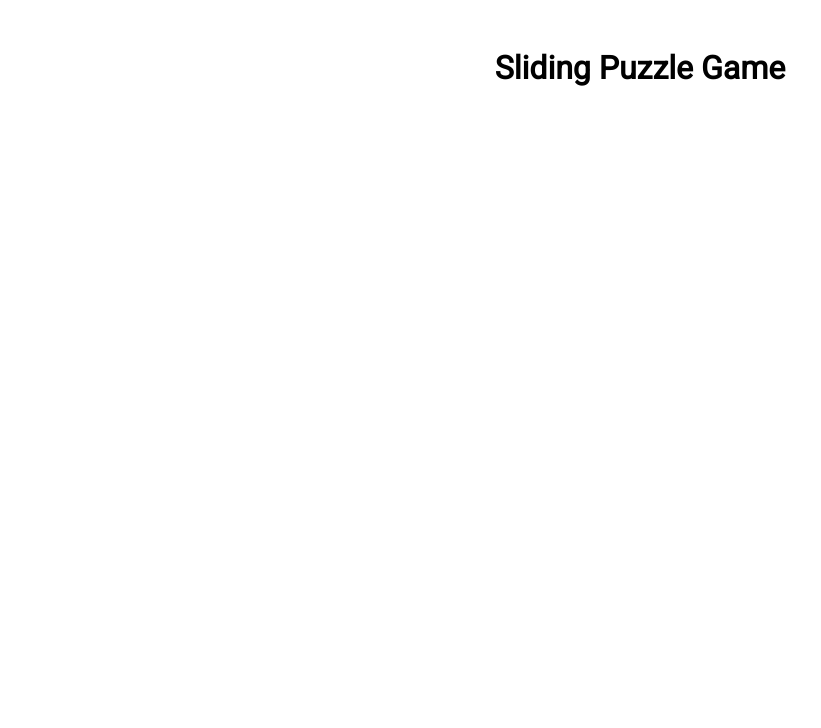
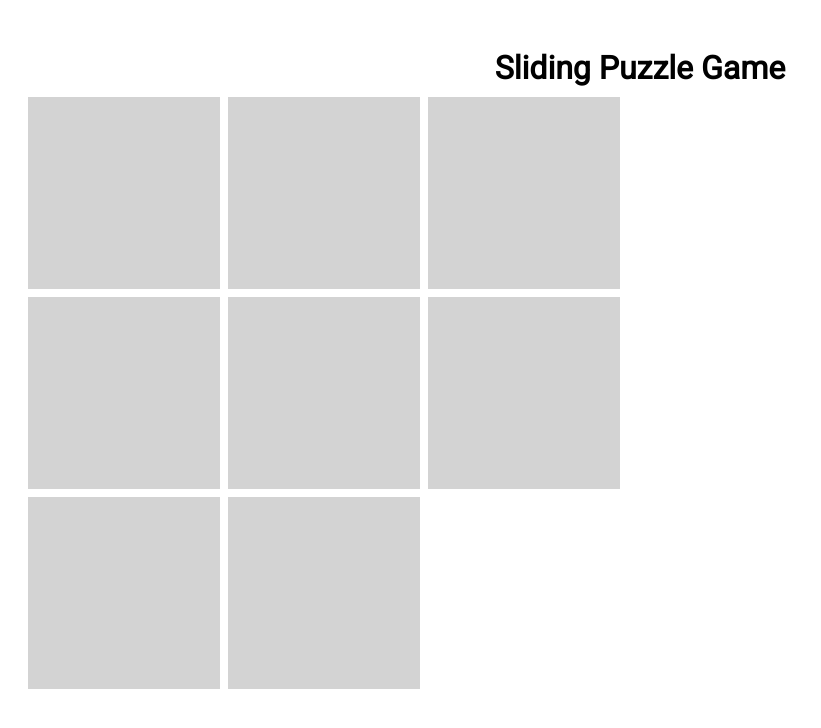
Before and after one commit to rotimi-babalola/sliding-puzzle-game, a React app: page / in a window 1280 px wide. Shown: the top 728 px of the page, without its empty margins (0-821 px from the left). Built offline with nearby package versions, Linux system fonts and the light colour scheme.

Commit message:
feature: add Grid component

```diff
--- /dev/null
+++ b/client/src/components/Grid.jsx
@@ -0,0 +1,18 @@
+import React from 'react';
+
+import '../styles/scss/grid.scss';
+
+const Grid = () => (
+  <div className="container">
+    <div className="cell" />
+    <div className="cell" />
+    <div className="cell" />
+    <div className="cell" />
+    <div className="cell" />
+    <div className="cell" />
+    <div className="cell" />
+    <div className="cell" />
+  </div>
+);
+
+export default Grid;
--- a/client/src/components/Puzzle.jsx
+++ b/client/src/components/Puzzle.jsx
@@ -1,10 +1,12 @@
 import React from 'react';
+import Grid from './Grid';
 
 import '../styles/scss/puzzle.scss';
 
 const Puzzle = () => (
   <div className="puzzle">
     <h1 className="heading">Sliding Puzzle Game</h1>
+    <Grid />
   </div>
 );
 
--- /dev/null
+++ b/client/src/styles/css/grid.css
@@ -0,0 +1,12 @@
+.container {
+  display: grid;
+  grid-template-columns: repeat(3, 100px);
+  grid-template-rows: repeat(3, 100px);
+  grid-gap: 100px; }
+
+.cell {
+  color: #fff;
+  font-size: 3em;
+  text-align: center;
+  padding: 2em;
+  background-color: #d3d3d3; }
--- a/client/src/styles/css/puzzle.css
+++ b/client/src/styles/css/puzzle.css
@@ -1,2 +1,3 @@
 .heading {
-  text-align: center; }
+  text-align: center;
+  margin-bottom: 10px; }
--- /dev/null
+++ b/client/src/styles/scss/grid.scss
@@ -0,0 +1,14 @@
+.container {
+  display: grid;
+  grid-template-columns: repeat(3, 100px);
+  grid-template-rows: repeat(3, 100px);
+  grid-gap: 100px;
+}
+
+.cell {
+  color: #fff;
+  font-size: 3em;
+  text-align: center;
+  padding: 2em;
+  background-color: #d3d3d3;
+}
--- a/client/src/styles/scss/puzzle.scss
+++ b/client/src/styles/scss/puzzle.scss
@@ -1,3 +1,4 @@
 .heading {
   text-align: center;
+  margin-bottom: 10px;
 }
```
Also changed, not shown: package.json (+11 -0 lines).
